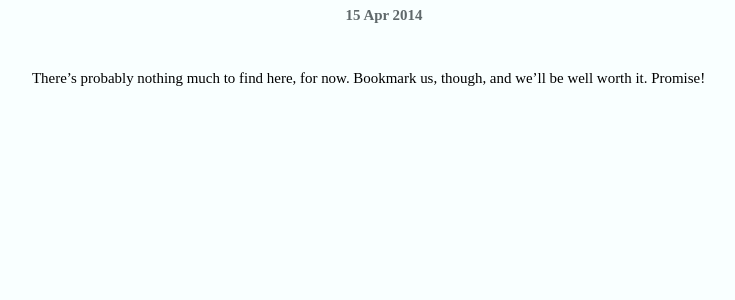
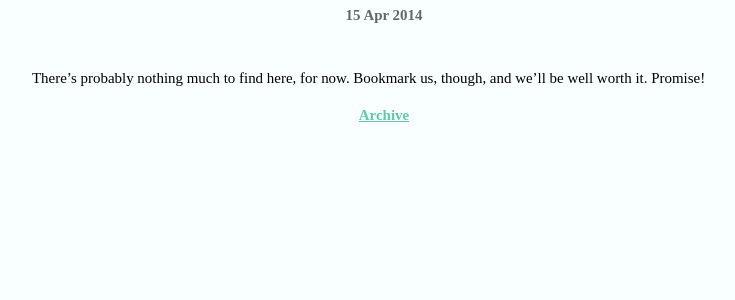
Before and after one commit to mightierthan/mightierthan, a Jekyll site: the page built from index.html, in a window 1280 px wide. Shown: the part 367-667 px from the top of the page, without its empty margins (256-991 px from the left). Built offline with Jekyll 4.4.1, drawn with Linux system fonts in a browser that asks for light colours; Markdown is read by kramdown in place of the engine named in the settings; the list of posts is cut into pages by our own code.

Commit message:
added archive link to bottom of page

```diff
--- a/_layouts/default.html
+++ b/_layouts/default.html
@@ -24,6 +24,7 @@
       {{ content }}
 
     </div>
+
   </body>
   <!-- webfonts -->
   <script type="text/javascript" src="//use.typekit.net/ays4cul.js"></script>
--- a/index.html
+++ b/index.html
@@ -15,3 +15,6 @@ title: Mightier Than
   </div>
   {% endfor %}
 </div>
+<footer>
+  <h4 class="second"><a href="/archive.html">Archive</a></h4>
+</footer>
```
